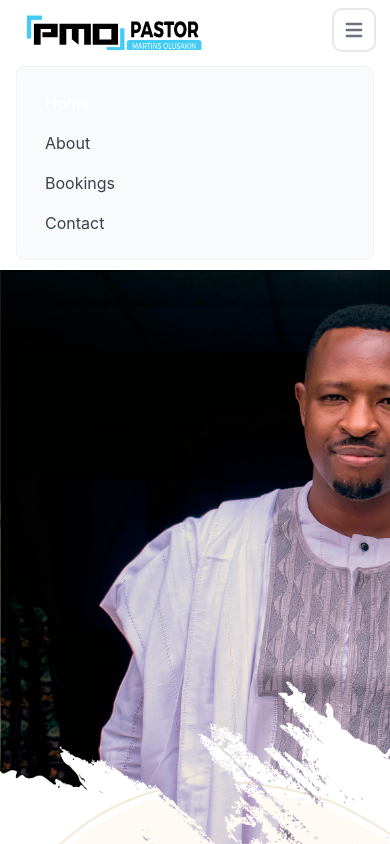
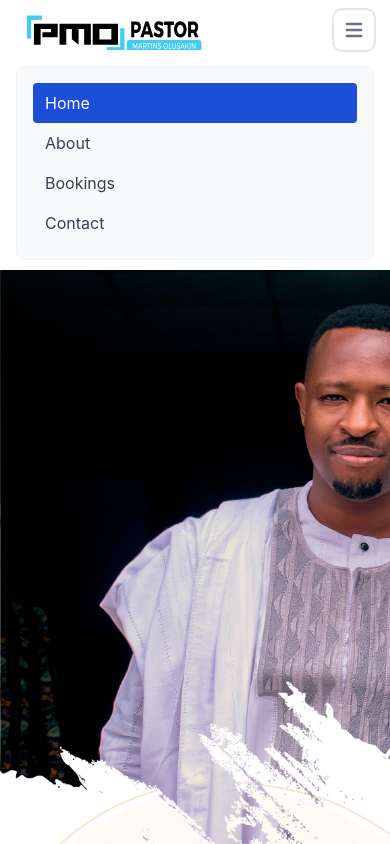
Before and after one commit to geekdaniels/pmo-website, a Next.js app: page / in a window 390 px wide. Both pictures are taken after a click on the button "Open main menu". Shown: the top 844 px of the page. Built offline with nearby package versions, Linux system fonts and the light colour scheme.

Commit message:
Hotfix/landing page (#17)
* clean up landing page

* fix build failure

* clean up links

```diff
--- a/components/layout/footer/index.jsx
+++ b/components/layout/footer/index.jsx
@@ -20,13 +20,15 @@ const Footer = (props) => {
         <div className="container mx-auto">
           <div className="grid md:grid-cols-2">
             <div className="flex-auto mb-6 md:mb-0">
-              <a href="https://flowbite.com/" className="flex items-center">
+              <Link href="/">
+                <a className="flex items-center">
                   <img
                     src="/images/PMO.svg"
                     alt=""
                     className="w-48 h-10 object-cover"
                   />
                 </a>
+              </Link>
             </div>
             <div className="grid grid-cols-1 gap-8 md:grid-cols-2">
               <div>
--- a/components/layout/navbar.jsx
+++ b/components/layout/navbar.jsx
@@ -1,9 +1,12 @@
 /* eslint-disable @next/next/no-img-element */
 import React, { useState } from "react";
 import Link from "next/link";
+import { useRouter } from "next/router";
 
 const Navbar = () => {
   const [show, setShow] = useState(false);
+  const router = useRouter();
+  const currentRoute = router.pathname;
 
   return (
     <>
@@ -44,14 +47,30 @@ const Navbar = () => {
             <ul className="flex flex-col md:flex-row ml-auto p-4 mt-4 bg-gray-50 rounded-lg border border-gray-100 md:space-x-8 md:mt-0 md:text-sm md:font-medium md:border-0 md:bg-white">
               <li>
                 <Link href="/" aria-current="page">
-                  <a className="block py-2 pr-4 pl-3 text-white rounded md:bg-transparent md:text-blue-700 md:p-0">
+
+                  <a
+                    className={`block py-2 pr-4 pl-3 md:bg-transparent md:p-0 ${
+                      currentRoute === "/"
+                        ? "text-white bg-blue-700 rounded md:text-blue-700"
+                        : "text-gray-700"
+                    }`}
+                  >
+
                     Home
                   </a>
                 </Link>
               </li>
               <li>
                 <Link href="/about">
-                  <a className="block py-2 pr-4 pl-3 text-gray-700 rounded hover:bg-gray-100 md:hover:bg-transparent md:border-0 md:hover:text-blue-700 md:p-0 ">
+
+                  <a
+                    className={`block py-2 pr-4 pl-3 md:bg-transparent md:p-0 ${
+                      currentRoute === "/about"
+                        ? "text-white bg-blue-700 rounded md:text-blue-700"
+                        : "text-gray-700"
+                    }`}
+                  >
+
                     About
                   </a>
                 </Link>
@@ -59,7 +78,15 @@ const Navbar = () => {
 
               <li>
                 <Link href="/bookings">
-                  <a className="block py-2 pr-4 pl-3 text-gray-700 rounded hover:bg-gray-100 md:hover:bg-transparent md:border-0 md:hover:text-blue-700 md:p-0 ">
+
+                  <a
+                    className={`block py-2 pr-4 pl-3 md:bg-transparent md:p-0 ${
+                      currentRoute === "/bookings"
+                        ? "text-white bg-blue-700 rounded md:text-blue-700"
+                        : "text-gray-700"
+                    }`}
+                  >
+
                     Bookings
                   </a>
                 </Link>
@@ -67,7 +94,15 @@ const Navbar = () => {
 
               <li>
                 <Link href="/contact">
-                  <a className="block py-2 pr-4 pl-3 text-gray-700 rounded hover:bg-gray-100 md:hover:bg-transparent md:border-0 md:hover:text-blue-700 md:p-0 ">
+
+                  <a
+                    className={`block py-2 pr-4 pl-3 md:bg-transparent md:p-0 ${
+                      currentRoute === "/contact"
+                        ? "text-white bg-blue-700 rounded md:text-blue-700"
+                        : "text-gray-700"
+                    }`}
+                  >
+
                     Contact
                   </a>
                 </Link>
```
Lines whose indentation alone changed are shown as unchanged.
